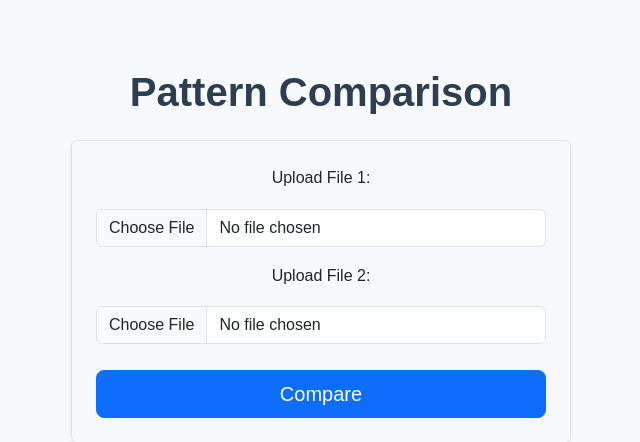
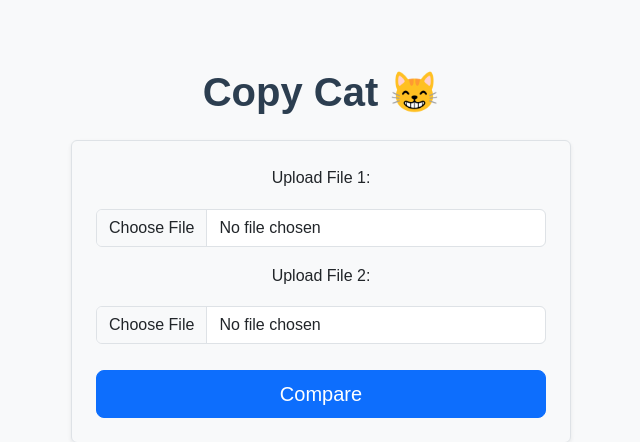
Before and after one commit to Hrithick123/Copycat, a Flask app: page / in a window 1280 px wide. Shown: the top 442 px of the page, without its empty margins (319-959 px from the left). Run offline with Flask 3, Linux system fonts and the light colour scheme; some libraries are stand-ins or nearby versions.

Commit message:
Update index.html

```diff
--- a/templates/index.html
+++ b/templates/index.html
@@ -3,7 +3,7 @@
 <head>
     <meta charset="UTF-8">
     <meta name="viewport" content="width=device-width, initial-scale=1.0">
-    <title>Pattern Comparison - Carnatic Music Similarity Analysis</title>
+    <title> Copy Cat - Music Similarity Analysis</title>
     <!-- Include Bootstrap CSS -->
     <link href="https://cdn.jsdelivr.net/npm/bootstrap@5.3.0-alpha1/dist/css/bootstrap.min.css" rel="stylesheet">
     <link rel="stylesheet" href="{{ url_for('static', filename='styles.css') }}">
@@ -45,7 +45,7 @@
 </head>
 <body>
     <div class="container mt-5">
-        <h1 class="text-center mb-4">Pattern Comparison</h1>
+        <h1 class="text-center mb-4">Copy Cat 😸</h1>
         <form action="/compare" method="post" enctype="multipart/form-data" class="border p-4 rounded shadow-sm">
             <div class="mb-3">
                 <label for="file1" class="form-label">Upload File 1:</label>
@@ -69,6 +69,8 @@
     <!-- Include Bootstrap JS (Optional for any interactive elements) -->
     <script src="https://cdn.jsdelivr.net/npm/bootstrap@5.3.0-alpha1/dist/js/bootstrap.bundle.min.js"></script>
 </body>
+    <br>
+    <br>
 <footer class="bg-primary text-white text-center py-3 mt-auto">
         <p>
             Designed and Developed By <a href="https://hrithick123.github.io/Hrithickfolio/" target="_blank" class="underline hover:text-amber-300">Hrithick</a>
```
